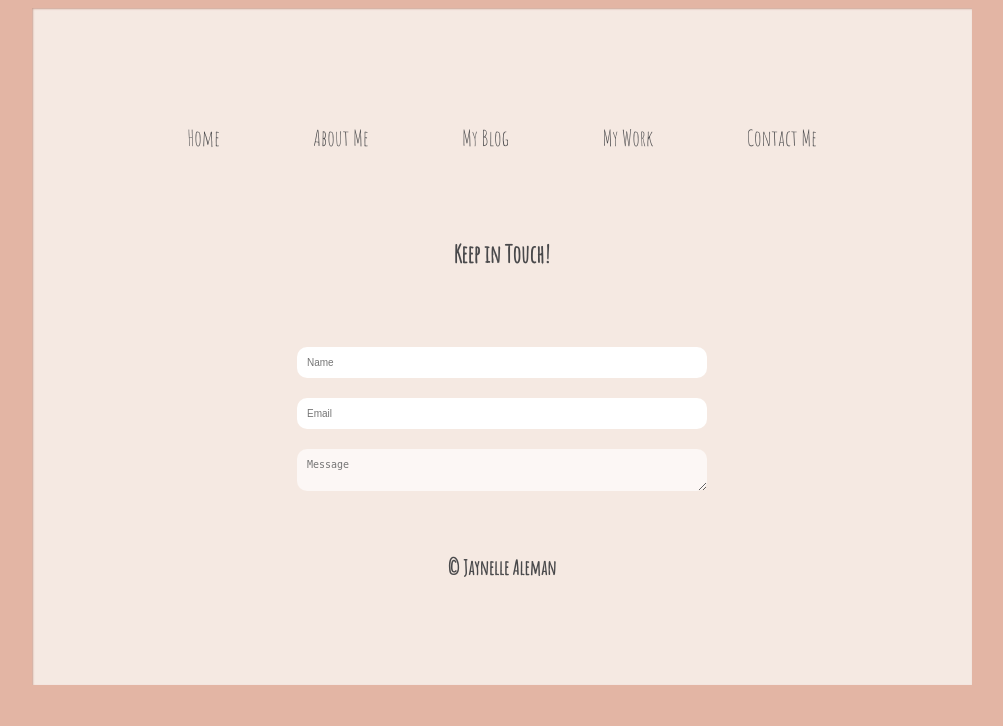
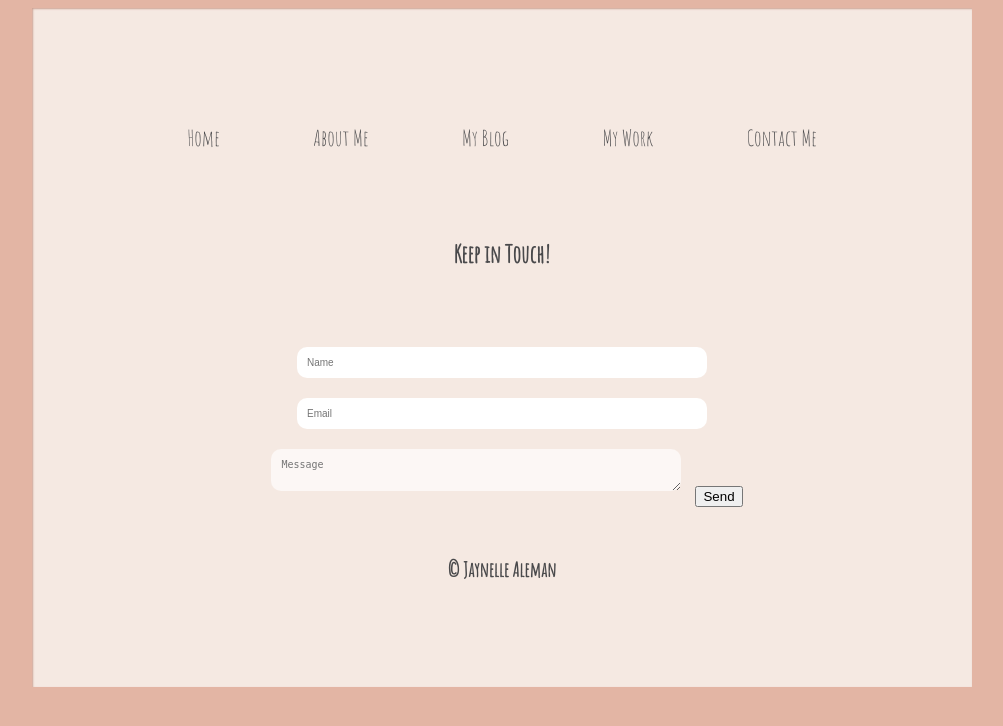
Before and after one commit to almnjay/Jaynelles_site, a PHP site: page /contact.php in a window 1280 px wide. Shown: the top 726 px of the page, without its empty margins (138-1141 px from the left). Run offline with PHP 8.4, Linux system fonts and the light colour scheme.

Commit message:
Readded button

```diff
--- a/contact.php
+++ b/contact.php
@@ -8,7 +8,6 @@
 </head>
 <body>
 <div class="main">
-
 
 	<nav>
 	<ul>
@@ -21,17 +20,19 @@
 
 </nav>
 
-<h2>Keep in Touch!</h2>
 
 
 <form>
 
+<h2>Keep in Touch!</h2>
+
 	<input type="text" class="iform" placeholder="Name">
 
-	<input type="text" type= "email" class="iform" placeholder="Email">
+	<input type="text" class="iform" placeholder="Email">
 
 <textarea class="iform" placeholder="Message"></textarea>
 
+<button class="iform">Send</button>
 
 </form>
 
```
